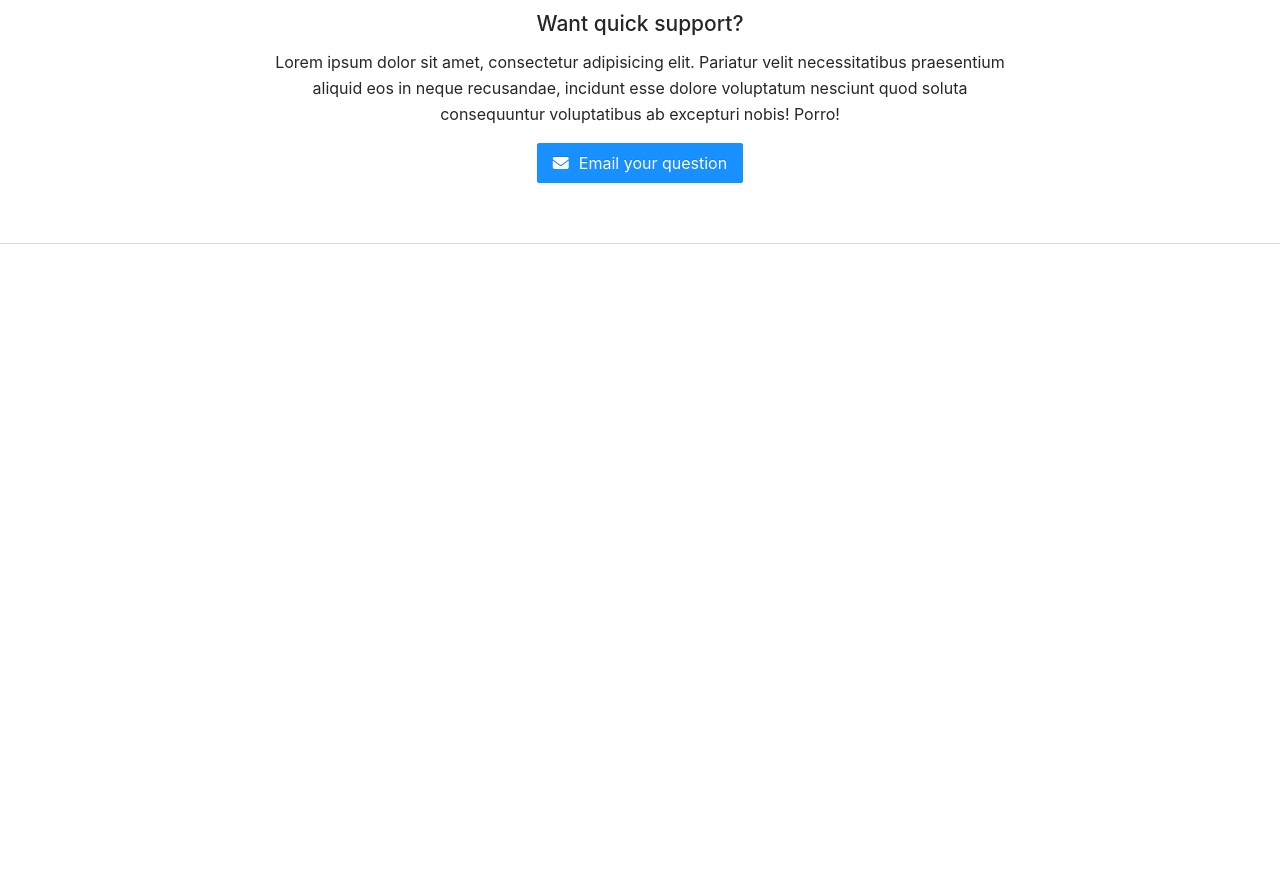
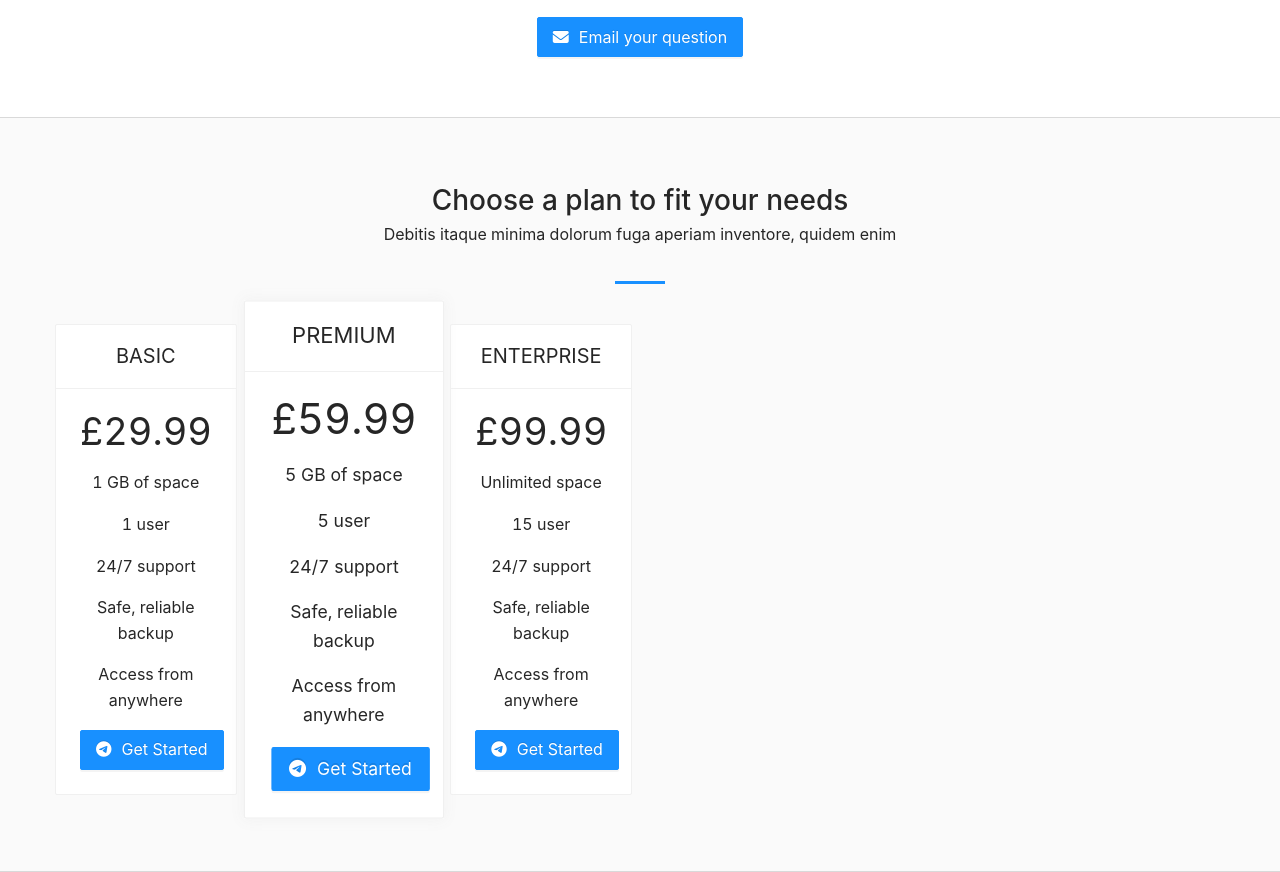
Before and after one commit to vu-blka/Ant-Design, a React (Create React App) app in the folder tech/: page / in a window 1280 px wide. Shown: the part 3347-4219 px from the top of the page. Before the commit the page ends 3591 px from the top, so only its background shows below. Built offline with nearby package versions, Linux system fonts and the light colour scheme.

Commit message:
9: Work on plans using lists component

```diff
--- a/tech/src/components/home/faq.js
+++ b/tech/src/components/home/faq.js
@@ -41,7 +41,7 @@
               omittam evertitur ad, meliore gubergren voluptatum at mel.
             </p>
           </Panel>
-          <Panel header="Can I manage multiple task?" key="1">
+          <Panel header="Can I manage multiple task?" key="4">
             <p>
               Mentitum offendit appareat nam ex, mea timeam nonumes pertinacia
               ne. Autem altera an vix, cu soluta aliquid pro, ne sit natum
@@ -51,7 +51,7 @@
               velit facete nec.
             </p>
           </Panel>
-          <Panel header="How can I change my password?" key="2">
+          <Panel header="How can I change my password?" key="5">
             <p>
               Usu dolorem ceteros te. Veri exerci ne vix, modo ignota an qui. Ne
               oblique antiopam quo. Ex quem saepe cum, temporibus comprehensam
@@ -59,7 +59,7 @@
               argumentum sea, est tale error nihil ad.
             </p>
           </Panel>
-          <Panel header="How to manage my account?" key="3">
+          <Panel header="How to manage my account?" key="6">
             <p>
               Erant vitae alterum in mel, viris rationibus argumentum eu sea.
               Per ei diceret constituto, ei qui simul intellegam, ut eos dolor
--- /dev/null
+++ b/tech/src/components/home/pricing.js
@@ -0,0 +1,89 @@
+import React from "react";
+
+import { Card, List, Button } from "antd";
+
+const data = [
+  {
+    title: "Basic",
+    content: [
+      {
+        price: "£29.99",
+        space: "1 GB of space",
+        user: "1 user",
+        support: "24/7 support",
+        backup: "Safe, reliable backup",
+        access: "Access from anywhere",
+      },
+    ],
+  },
+  {
+    title: "PREMIUM",
+    content: [
+      {
+        price: "£59.99",
+        space: "5 GB of space",
+        user: "5 user",
+        support: "24/7 support",
+        backup: "Safe, reliable backup",
+        access: "Access from anywhere",
+      },
+    ],
+  },
+  {
+    title: "ENTERPRISE",
+    content: [
+      {
+        price: "£99.99",
+        space: "Unlimited space",
+        user: "15 user",
+        support: "24/7 support",
+        backup: "Safe, reliable backup",
+        access: "Access from anywhere",
+      },
+    ],
+  },
+];
+
+function AppPricing() {
+  return (
+    <div className="block pricingBlock bgGray">
+      <div className="container-fluid">
+        <div className="titleHolder">
+          <h2>Choose a plan to fit your needs</h2>
+          <p>
+            Debitis itaque minima dolorum fuga aperiam inventore, quidem enim
+          </p>
+        </div>
+        <List
+          grid={{
+            gutter: 16,
+            xs: 1,
+            sm: 2,
+            md: 4,
+            lg: 4,
+            xl: 6,
+            xxl: 3,
+          }}
+          dataSource={data}
+          renderItem={(item) => (
+            <List.Item>
+              <Card title={item.title}>
+                <p className="large">{item.content[0].price}</p>
+                <p>{item.content[0].space}</p>
+                <p>{item.content[0].user}</p>
+                <p>{item.content[0].support}</p>
+                <p>{item.content[0].backup}</p>
+                <p>{item.content[0].access}</p>
+                <Button type="primary" size="large">
+                  <i class="fab fa-telegram-plane"></i>Get Started
+                </Button>
+              </Card>
+            </List.Item>
+          )}
+        />
+      </div>
+    </div>
+  );
+}
+
+export default AppPricing;
--- a/tech/src/views/home.js
+++ b/tech/src/views/home.js
@@ -5,6 +5,7 @@
 import AppCard from "../components/home/fearture.js";
 import AppWork from "../components/home/works.js";
 import AppFAQ from "../components/home/faq.js";
+import AppPricing from "../components/home/pricing.js";
 
 function AppHome() {
   return (
@@ -14,6 +15,7 @@
       <AppCard />
       <AppWork />
       <AppFAQ />
+      <AppPricing />
     </div>
   );
 }
```
